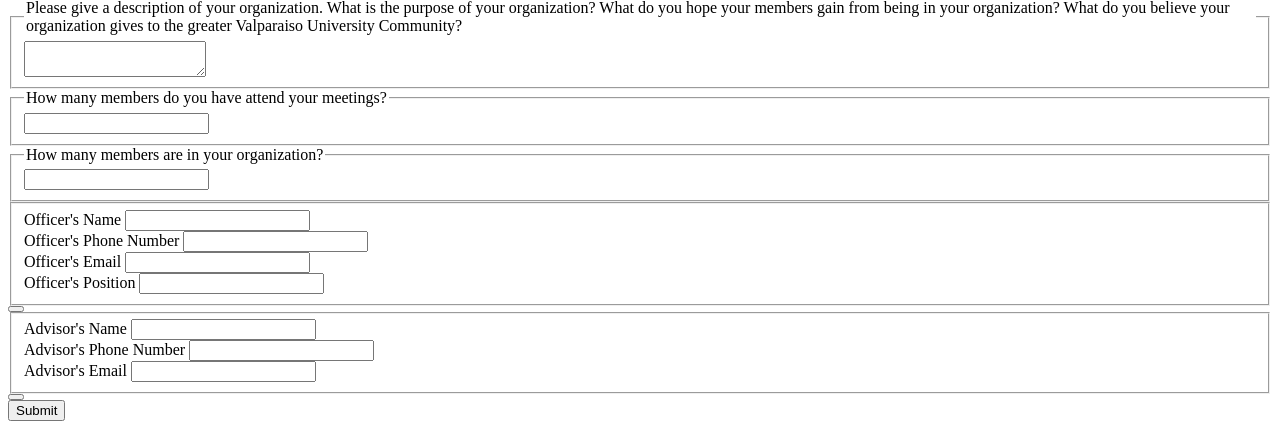
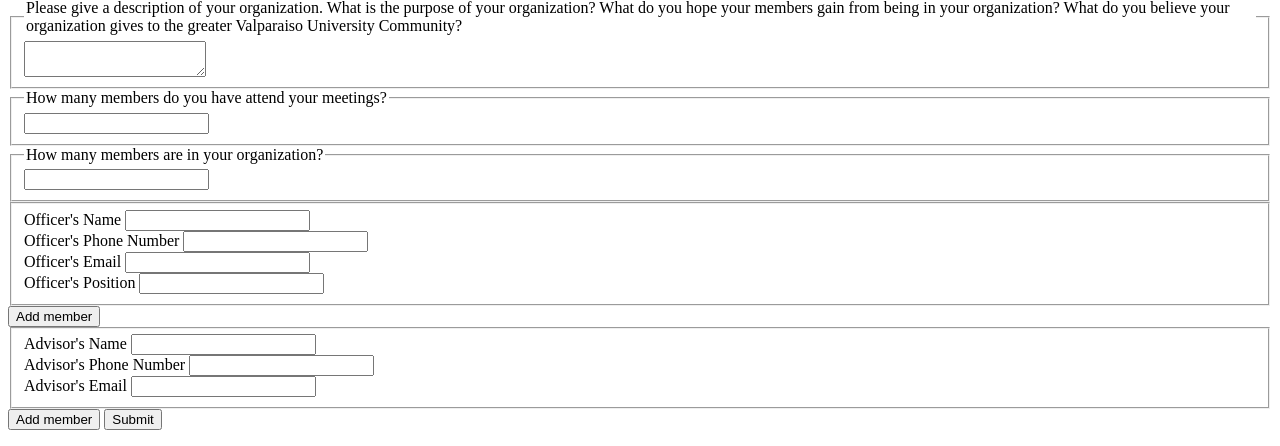
Before and after one commit to ahauck74/student-senate, a Flask app: page /new-rerec-submission/1 in a window 1280 px wide. Shown: the part 512-958 px from the top of the page. Before the commit the page ends 933 px from the top, so only its background shows below. Run offline with Flask 2, Linux system fonts and the light colour scheme.

Commit message:
Fixed add officer/advisor button placement

```diff
--- a/static/js/officer_advisor_fields.js
+++ b/static/js/officer_advisor_fields.js
@@ -97,18 +97,18 @@ function dynamicAdvisors(val) {
 
 function removeFieldset(e) {
 	var fieldset = e.parentNode;
+	var container = fieldset.parentNode;
 	var inputs = fieldset.getElementsByTagName("input");
 	var cur_idx = parseInt(inputs[0].name.slice(-1));
 	e.parentNode.parentNode.removeChild(e.parentNode);
 
 
 	//Decrement add button
-	var addButton = document.getElementsByName("add_button")[0];
+	var addButton = container.nextElementSibling;
 	var id = parseInt(addButton.id);
 	addButton.id = (id-1).toString();
 
 	//Decerement all lower fieldsets
-	var container = document.getElementById("holder");
     var inputs = container.getElementsByTagName("input");
     for(let i=0; i<inputs.length; i++) {
     	var name = inputs[i].name;
@@ -121,13 +121,13 @@ function removeFieldset(e) {
     }
 
    //Decrement num_officer counter
-   var num_member_ctr = document.getElementById("num_members");
+   var num_member_ctr = container.previousElementSibling;
    num_member_ctr.value = parseInt(num_member_ctr.value) - 1;
 }
 
 function addMemberFieldset(button) {
 	var i = parseInt(button.id);
-	var container = button.parentNode;
+	var container = button.previousElementSibling;
 	var form = container.children[0];
 	var newForm = form.cloneNode(true);
 
--- a/templates/advisor_change_form.html
+++ b/templates/advisor_change_form.html
@@ -63,9 +63,9 @@
 
 		</fieldset>
 		{% endif %}
-		<button onclick="addMemberFieldset(this)" type="button" name="add_button" id="{{ADV_LIST|length-1}}" value="Add member">
+
     </div>
-
-    	<input class="btn btn-primary" name = "submit_button" type="submit" value="Submit">
+    <input onclick="addMemberFieldset(this)" type="button" name="add_button" id="{{ADV_LIST|length-1}}" value="Add member">
+    <input class="btn btn-primary" name = "submit_button" type="submit" value="Submit">
 	</body>
 </html>
--- a/templates/officer_change_form.html
+++ b/templates/officer_change_form.html
@@ -70,9 +70,9 @@
 
 		</fieldset>
 		{% endif %}
-		<button onclick="addMemberFieldset(this)" type="button" name="add_button" id="{{OFF_LIST|length-1}}" value="Add member">
+
     </div>
-
+    <input onclick="addMemberFieldset(this)" type="button" name="add_button" id="{{OFF_LIST|length-1}}" value="Add member">
     	<input class="btn btn-primary" name = "submit_button" type="submit" value="Submit">
 	</body>
 </html>
--- a/templates/rerecognition_form.html
+++ b/templates/rerecognition_form.html
@@ -138,9 +138,9 @@
 
 		</fieldset>
 		{% endif %}
-		<button onclick="addMemberFieldset(this)" type="button" name="add_button" id="{{OFF_LIST|length-1}}" value="Add member">
+
     </div>
-
+    <input onclick="addMemberFieldset(this)" type="button" name="add_button" id="{{OFF_LIST|length-1}}" value="Add member">
 
     <input id="num_members" name="num_members" class="form-control" value="{{ADV_LIST|length}}" type="hidden"> </input>
 
@@ -190,9 +190,9 @@
 
 		</fieldset>
 		{% endif %}
-		<button onclick="addMemberFieldset(this)" type="button" name="add_button" id="{{ADV_LIST|length-1}}" value="Add member">
+
     </div>
-
+	<input onclick="addMemberFieldset(this)" type="button" name="add_button" id="{{ADV_LIST|length-1}}" value="Add member">
     <input type="hidden" name="fvv" value="1">
     <input type="hidden" name="fbzx" value="8331794832937362373">
     <!--
```
Also changed, not shown: templates/recognition_form.html (+5 -8 lines).
